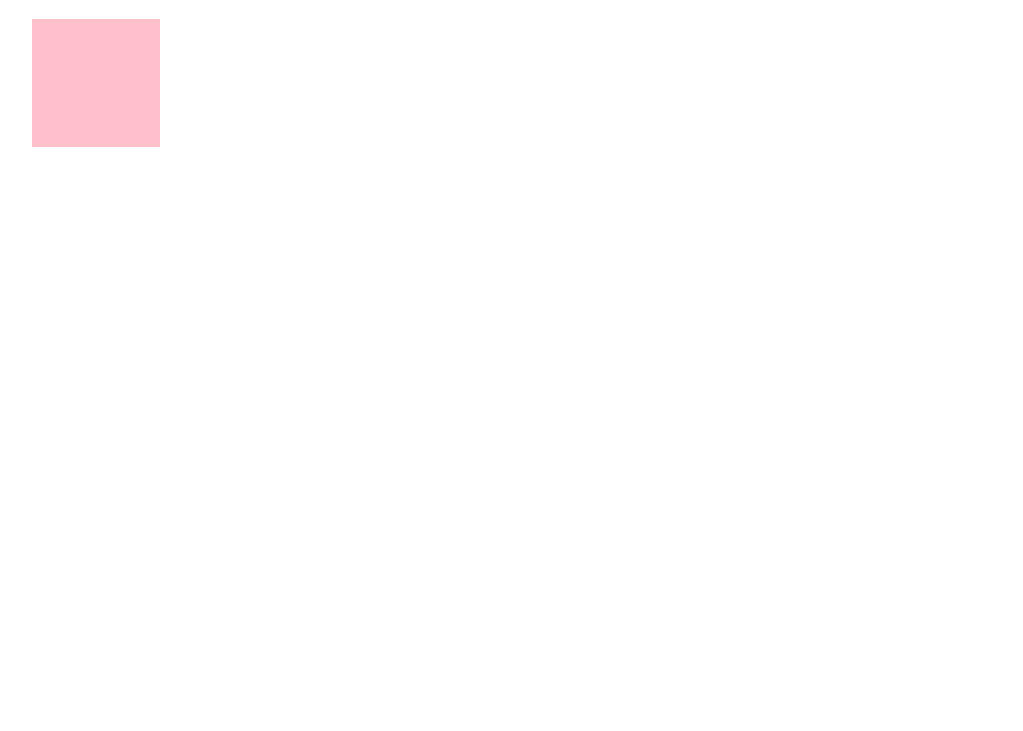
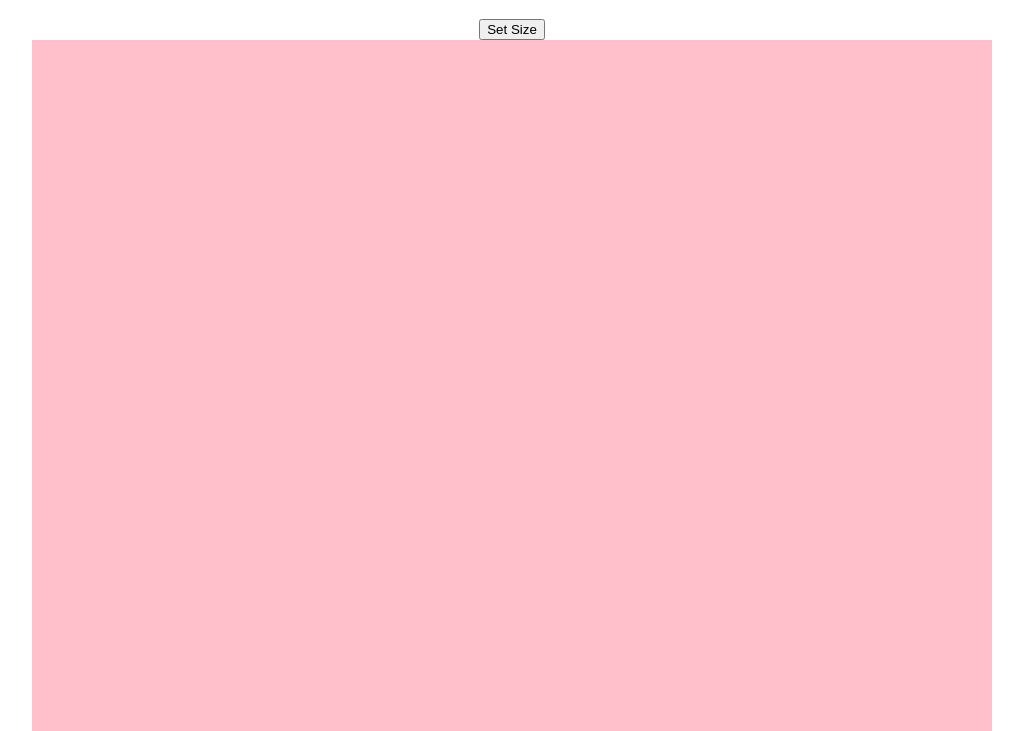
Before and after one commit to michael-chung-mc/odin-etch-a-sketch, a plain HTML site: page index.html in a window 1280 px wide. Shown: the part 69-800 px from the top of the page, without its empty margins (128-1151 px from the left). Drawn offline with Linux system fonts and the light colour scheme.

Commit message:
Add adaptive size to grid cell

```diff
--- a/index.html
+++ b/index.html
@@ -8,7 +8,7 @@
     </head>
     <body>
         <h1>Odin Etch a Sketch</h1>
-        <div class ="grid">
-        </div>
+        <button type="button">Set Size</button>
+        <div class ="grid"></div>
     </body>
 </html>
--- a/javascript.js
+++ b/javascript.js
@@ -1,4 +1,18 @@
+const button = document.querySelector('button');
 const grid = document.querySelector('.grid');
+
+var cellHeight = 8;
+var cellWidth = 8;
+
+function synchGridRowDimensions () {
+    const grid = document.getElementsByClassName('grid')[0];
+    const rows = document.getElementsByClassName('row');
+    const rowWidth = grid.offsetWidth;
+    console.log(`${rowWidth} width`);
+    cellHeight = rowWidth/rows.length;
+    cellWidth = rowWidth/rows.length;
+    console.log(`${cellHeight} height`);
+}
 
 function setGrid (rows, columns) {
     for (let i = 0; i < rows; i++)
@@ -14,6 +28,7 @@ function setGrid (rows, columns) {
             row.append(box);
         }
     }
+    resizeGrid();
 }
 
 function shadeCell (event) {
@@ -21,4 +36,26 @@ function shadeCell (event) {
     cell.classList.add('shaded');
 }
 
+function clearGrid () {
+    while(grid.firstChild) {
+        grid.removeChild(grid.firstChild);
+    }
+}
+
+function resizeGrid () {
+    synchGridRowDimensions();
+    let rows = grid.children;
+    for (let i = 0; i < rows.length; i++)
+    {
+        let row = rows[i];
+        row.style.height = `${cellHeight}px`;
+        console.log(`${row.style.height}`);
+        let cells = row.children;
+        for (let j = 0; j < cells.length; j++)
+        {
+            cells[j].style.width = `${cellWidth}px`;
+        }
+    }
+}
+
 setGrid(16,16);
--- a/style.css
+++ b/style.css
@@ -8,19 +8,18 @@ body {
 .grid {
     display: flex;
     flex-direction: column;
-    overflow: auto;
+    width:75vw;
+    height:75vw;
 }
 
 .row {
     display: flex;
-    width:75vw;
 }
 
 .square {
     background-color: pink;
     border-color: black;
-    border-width: 8px;
-    border: 8px;
+    border-width: 0px;
     margin: 0px;
     min-width: 8px;
     min-height: 8px;
```
